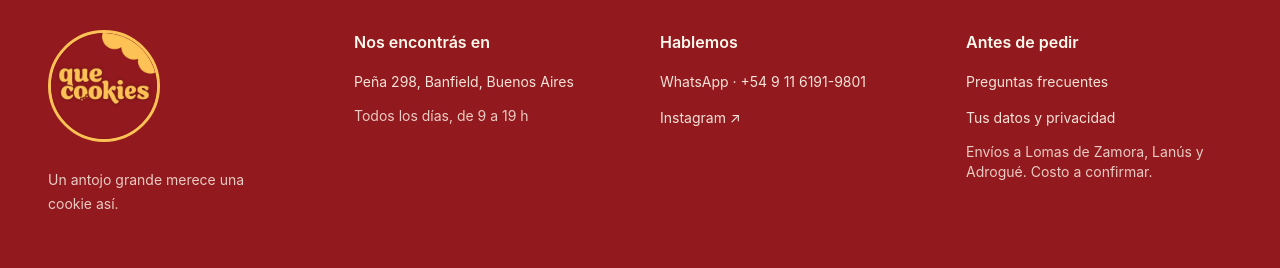
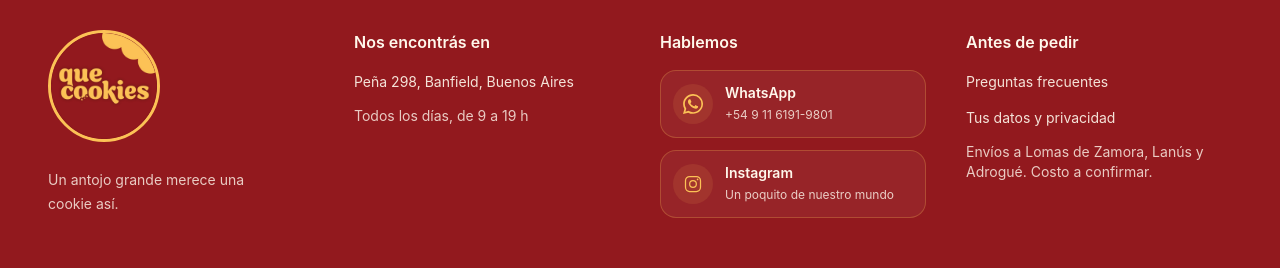
Before and after one commit to marianohilario/queCookies, a Next.js app: page / in a window 1280 px wide. Shown: the part 3048-3316 px from the top of the page. Built offline with nearby package versions, Linux system fonts and the light colour scheme.

Commit message:
feat(footer): incorporar enlaces con logos sociales [QC-030]

```diff
--- /dev/null
+++ b/src/components/layout/footer-social-links.tsx
@@ -0,0 +1,43 @@
+import { business, contactUrl } from "@/config/business";
+import { Icon } from "@/components/ui/icon";
+
+const socialLinks = [
+  {
+    name: "WhatsApp",
+    icon: "whatsapp",
+    href: contactUrl,
+    detail: business.phoneLabel,
+  },
+  {
+    name: "Instagram",
+    icon: "instagram",
+    href: business.instagram,
+    detail: "Un poquito de nuestro mundo",
+  },
+] as const;
+
+export function FooterSocialLinks() {
+  return (
+    <div className="flex max-w-72 flex-col gap-3">
+      {socialLinks.map(({ name, icon, href, detail }) => (
+        <a
+          key={icon}
+          href={href}
+          target="_blank"
+          rel="noopener noreferrer"
+          className="group flex min-h-16 items-center gap-3 rounded-2xl border border-yellow/25 bg-cream/5 px-3 py-3 transition-colors hover:border-yellow/60 hover:bg-yellow/10 focus-visible:outline-yellow duration-300"
+        >
+          <span className="flex size-10 shrink-0 items-center justify-center rounded-full bg-yellow/10 text-yellow transition-colors duration-300 group-hover:bg-yellow group-hover:text-brand">
+            <Icon name={icon} className="size-5" />
+          </span>
+          <span className="min-w-0">
+            <span className="block text-sm font-semibold">{name}</span>
+            <span className="mt-0.5 block text-xs leading-5 text-cream/80">
+              {detail}
+            </span>
+          </span>
+        </a>
+      ))}
+    </div>
+  );
+}
--- a/src/components/layout/footer.tsx
+++ b/src/components/layout/footer.tsx
@@ -1,5 +1,6 @@
 import Link from "next/link";
-import { business, contactUrl, mapsUrl } from "@/config/business";
+import { business, mapsUrl } from "@/config/business";
+import { FooterSocialLinks } from "./footer-social-links";
 import { Brand } from "./brand";
 import { BrandPattern } from "@/components/brand/brand-motif";
 
@@ -28,22 +29,7 @@ export function Footer() {
         </div>
         <div>
           <h2 className="mb-4 font-semibold">Hablemos</h2>
-          <a
-            className="footer-link"
-            href={contactUrl}
-            target="_blank"
-            rel="noreferrer"
-          >
-            WhatsApp · {business.phoneLabel}
-          </a>
-          <a
-            className="footer-link mt-3"
-            href={business.instagram}
-            target="_blank"
-            rel="noreferrer"
-          >
-            Instagram ↗
-          </a>
+          <FooterSocialLinks />
         </div>
         <div>
           <h2 className="mb-4 font-semibold">Antes de pedir</h2>
--- a/src/components/ui/icon.tsx
+++ b/src/components/ui/icon.tsx
@@ -10,9 +10,21 @@ type IconName =
   | "leaf"
   | "hand-heart"
   | "gift"
+  | "instagram"
+  | "whatsapp"
   | "truck";
 
 const paths: Record<IconName, React.ReactNode> = {
+  instagram: (
+    <>
+      <rect x="3" y="3" width="18" height="18" rx="5" />
+      <circle cx="12" cy="12" r="4" />
+      <circle cx="17.5" cy="6.5" r="1" fill="currentColor" stroke="none" />
+    </>
+  ),
+  whatsapp: (
+    <path fill="currentColor" stroke="none" d="M20.52 3.48A11.9 11.9 0 0 0 12.05 0C5.46 0 .1 5.36.1 11.95c0 2.1.55 4.16 1.6 5.98L0 24l6.25-1.64a11.94 11.94 0 0 0 5.8 1.48h.01c6.59 0 11.95-5.36 11.95-11.95 0-3.19-1.24-6.19-3.49-8.41ZM12.05 21.82a9.9 9.9 0 0 1-5.05-1.38l-.36-.21-3.71.97.99-3.62-.23-.37a9.88 9.88 0 0 1-1.51-5.26c0-5.47 4.45-9.92 9.92-9.92a9.85 9.85 0 0 1 7.02 2.91 9.86 9.86 0 0 1 2.9 7.02c0 5.47-4.45 9.92-9.97 9.86Zm5.44-7.43c-.3-.15-1.77-.87-2.04-.97-.27-.1-.47-.15-.67.15-.2.3-.77.97-.95 1.17-.17.2-.35.22-.65.07-.3-.15-1.26-.46-2.4-1.49-.89-.79-1.49-1.77-1.66-2.07-.18-.3-.02-.46.13-.61.13-.13.3-.35.45-.52.15-.18.2-.3.3-.5.1-.2.05-.37-.02-.52-.08-.15-.67-1.62-.92-2.22-.24-.58-.49-.5-.67-.51h-.57c-.2 0-.52.07-.8.37-.27.3-1.04 1.02-1.04 2.49 0 1.47 1.07 2.89 1.22 3.09.15.2 2.1 3.2 5.09 4.49.71.31 1.27.49 1.7.63.71.23 1.36.2 1.87.12.57-.08 1.77-.72 2.02-1.42.25-.7.25-1.3.17-1.42-.07-.13-.27-.2-.57-.35Z" />
+  ),
   arrow: <path d="M4 12h15m-6-6 6 6-6 6" />,
   bag: (
     <>
```
Also changed, not shown: 4 other files (tests, documents, lock files or other folders).
